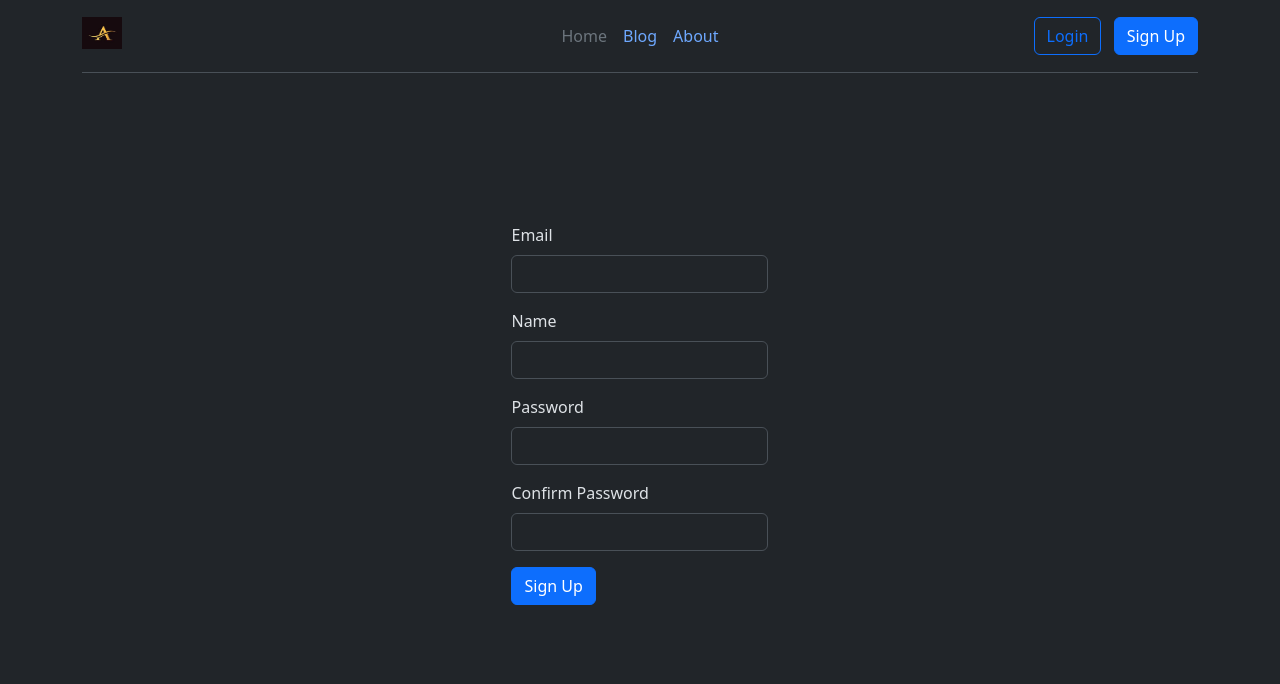
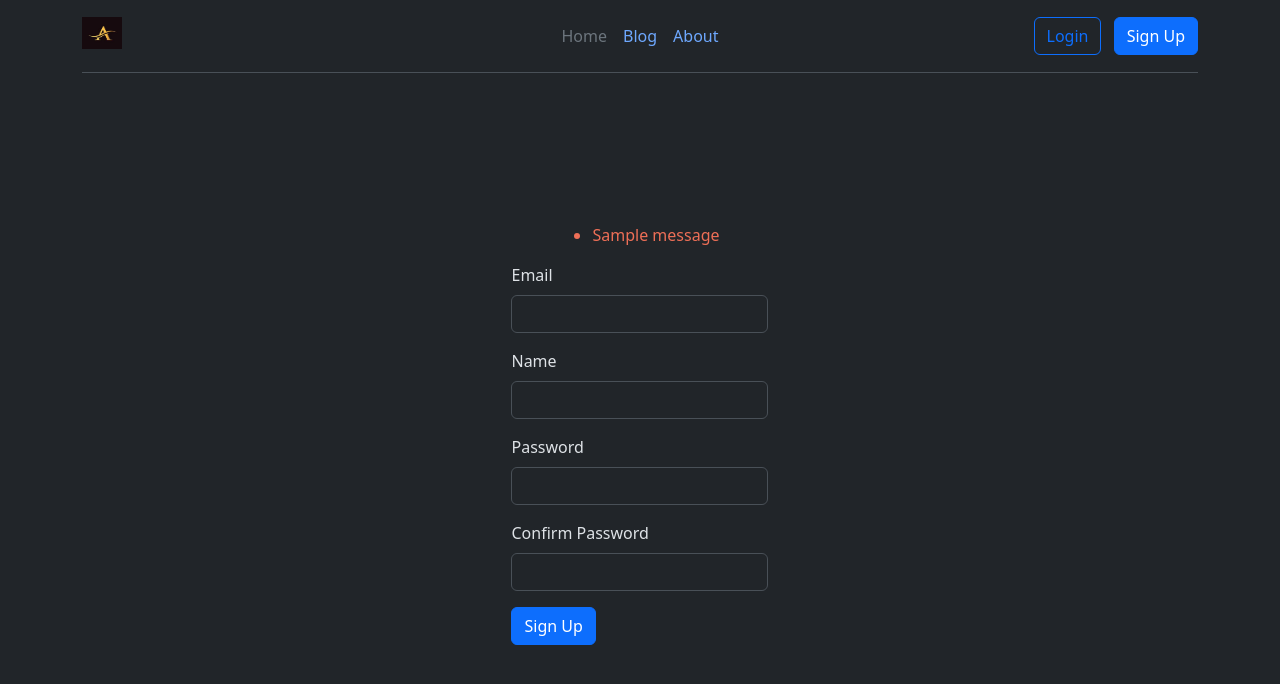
Before and after one commit to posiboy/pipe_project, a Flask app: page /register in a window 1280 px wide. Shown: the top 684 px of the page. Run offline with Flask 3, Linux system fonts and the light colour scheme; tables that the repository leaves empty hold one stand-in row (values such as "Sample post"); one stand-in notice (Sample message) is shown; some libraries are stand-ins or nearby versions.

Commit message:
Create registration functionality

```diff
--- a/main.py
+++ b/main.py
@@ -1,8 +1,9 @@
-from flask import Flask, render_template
+from flask import Flask, render_template, url_for, flash, redirect
 from flask_bootstrap import Bootstrap5
 from flask_sqlalchemy import SQLAlchemy
 from sqlalchemy.orm import DeclarativeBase, Mapped, mapped_column
 from sqlalchemy import Integer, String
+from werkzeug.security import generate_password_hash, check_password_hash
 from forms import LoginForm, UploadForm, RegisterForm
 
 app = Flask(__name__)
@@ -61,7 +62,36 @@ def upload():
 def register():
     register_form = RegisterForm()
     if register_form.validate_on_submit():
-        pass
+        # Verifying new user by email
+        user = db.session.execute(db.Select(User).where(User.email == register_form.email.data)).scalar()
+        if user:
+            flash('Account already exists!')
+            return redirect(url_for('login'))
+
+        # Verify user password if user is new
+        elif register_form.password.data != register_form.confirm_password.data:
+            flash('Password does not match! Confirm password before submitting.')
+            return redirect(url_for('register'))
+
+        # Proceed if password matches
+        # Hash the user's password for security
+        hashed_password = generate_password_hash(
+            register_form.password.data,
+            method="pbkdf2:sha256",
+            salt_length=8,  # Salting for password
+        )
+
+        # Create User object for new user
+        new_user = User(
+            name=register_form.name.data,
+            email=register_form.email.data,
+            password=hashed_password
+        )
+
+        # Add the user to the database
+        db.session.add(new_user)
+        db.session.commit()
+        return redirect(url_for('home'))
     return render_template('register.html', form=register_form)
 
 
--- a/static/css/styles.css
+++ b/static/css/styles.css
@@ -26,3 +26,7 @@ body {
 #register {
     margin-top: 50px;
 }
+
+#flash {
+    color: #ee6f57;
+}
--- a/templates/register.html
+++ b/templates/register.html
@@ -4,8 +4,19 @@
 {% block title %} Login {% endblock %}
 
 {% block content %}
-    <div class="col-lg-8 col-md-10 mx-auto custom-container hero" id="register">
-        {{ render_form(form, novalidate=True, button_map={"submit": "primary"}) }}
+    <div class="custom-container hero" id="register">
+        {% with messages = get_flashed_messages() %}
+            {% if messages %}
+              <ul>
+              {% for message in messages %}
+                <li id="flash">{{ message }}</li>
+              {% endfor %}
+              </ul>
+            {% endif %}
+        {% endwith %}
+        <div class="col-lg-8 col-md-10 mx-auto custom-container">
+            {{ render_form(form, novalidate=True, button_map={"submit": "primary"}) }}
+        </div>
     </div>
 
 {% endblock %}
```
